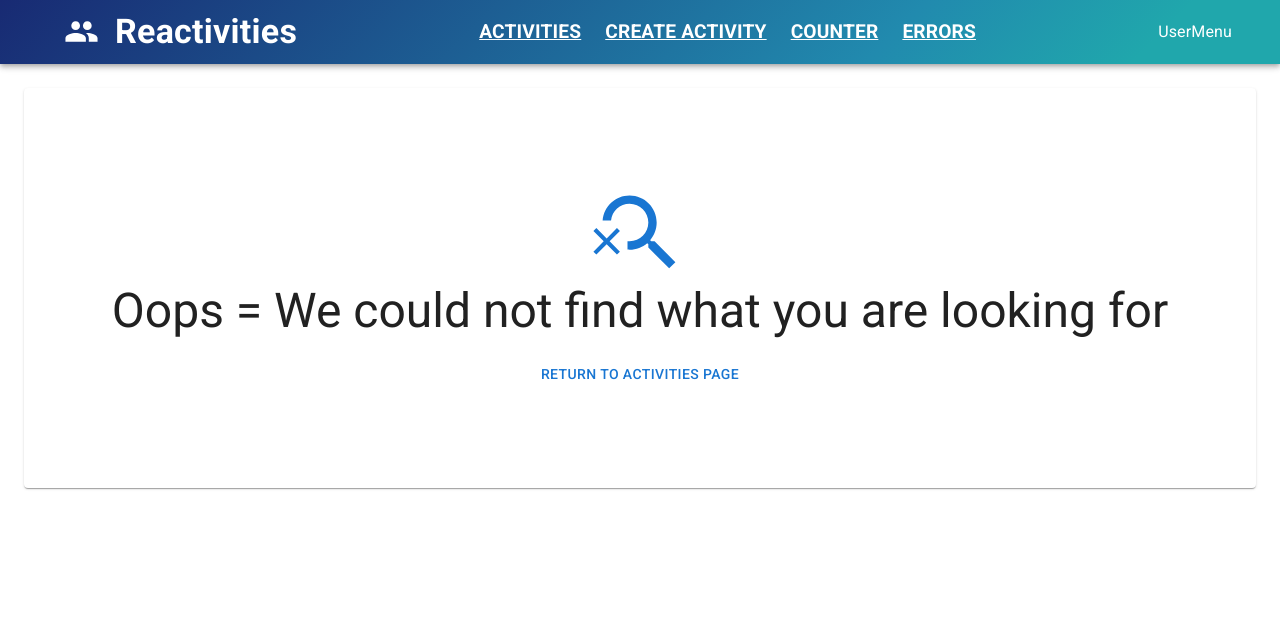
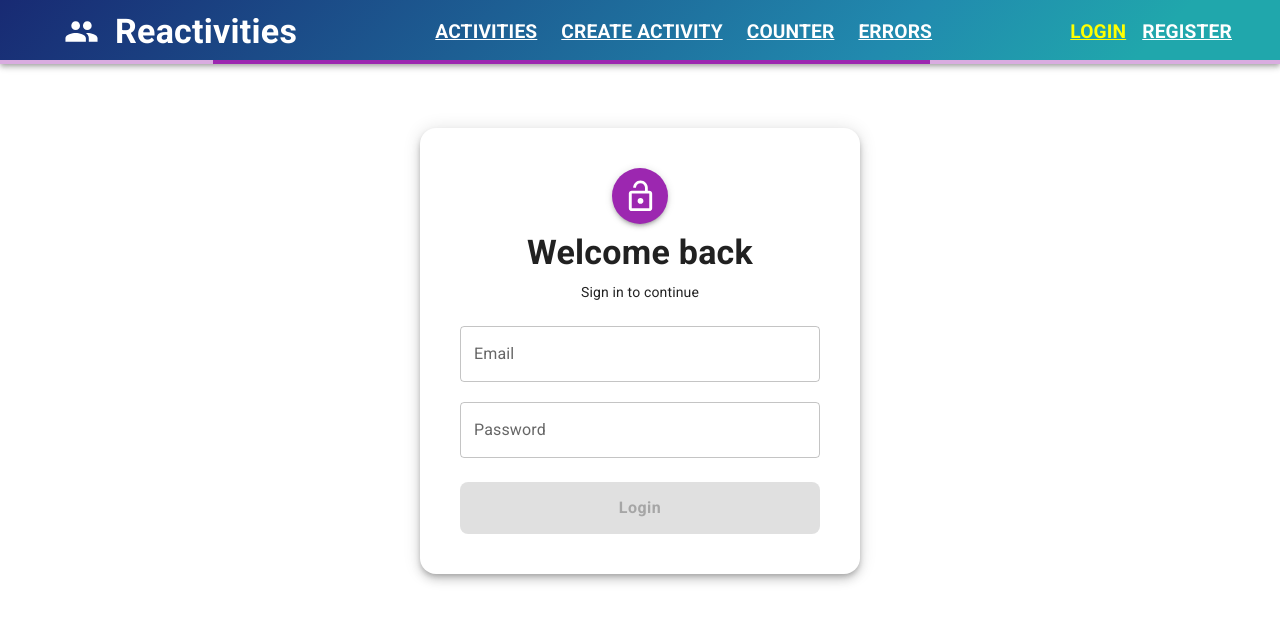
Before and after one commit to ShehabFekry1996/Reactivities, a React (Vite) app: page /login in a window 1280 px wide. Before the commit this address led to /not-found. Shown: the top 622 px of the page. Built offline with nearby package versions, Linux system fonts and the light colour scheme; no server answers.

Commit message:
Add login

```diff
--- a/src/app/layout/NavBar.tsx
+++ b/src/app/layout/NavBar.tsx
@@ -4,11 +4,13 @@ import { NavLink } from "react-router";
 import MenuItemLink from "../shared/components/MenuItemLink";
 import { useStore } from "../../lib/stores/useStore";
 import { Observer } from "mobx-react-lite";
+import { useAccounts } from "../../lib/types/hooks/useAccounts";
 
 
 
 export default function NavBar() {
   const {uiStore} = useStore();
+  const {currentUser} = useAccounts();
   return (
     <Box sx={{ flexGrow: 1 }}>
       <AppBar
@@ -30,9 +32,15 @@ export default function NavBar() {
               <MenuItemLink to='/counter'>Counter</MenuItemLink>
               <MenuItemLink to='/errors'>Errors</MenuItemLink>
             </Box>
-            <Box>
-            UserMenu
-            </Box>
+              <Box sx={{display:'flex',alignItems:'center',gap:2}}>
+                {currentUser ?
+                 (<Typography> Welcome {currentUser.displayName}</Typography>):
+                 (<>
+                    <MenuItemLink to='/login'>Login</MenuItemLink>
+                    <MenuItemLink to='/register'>Register</MenuItemLink>
+
+                 </>)}
+              </Box>
           </Toolbar>
         </Container>
         <Observer>
--- a/src/app/layout/router/Routes.tsx
+++ b/src/app/layout/router/Routes.tsx
@@ -8,6 +8,7 @@ import Counter from "../../../features/counter/Counter";
 import NotFound from "../../../features/errors/NotFound";
 import TestErrors from "../../../features/errors/TestErrors";
 import ServerError from "../../../features/errors/ServerError";
+import LoginForm from "../../../features/accounts/LoginForm";
 
 export const router = createBrowserRouter([
   {
@@ -23,8 +24,10 @@ export const router = createBrowserRouter([
         {path: 'errors',element: <TestErrors/>},
         {path: 'not-found',element: <NotFound/>},
         {path: 'server-error',element: <ServerError/>},
+        {path: 'login',element: <LoginForm/>},
         {path: '*',element: <Navigate replace to={"/not-found"}/>},
         //if the page isn't found you're navigated to not found page
+
     ]
   }
 ]);
--- /dev/null
+++ b/src/features/accounts/LoginForm.tsx
@@ -0,0 +1,94 @@
+import { zodResolver } from "@hookform/resolvers/zod";
+import { loginSchema, type LoginSchema } from "../../lib/schemas/loginSchema";
+import { useAccounts } from "../../lib/types/hooks/useAccounts";
+import { useForm } from "react-hook-form";
+import { Avatar, Box, Button, Paper, Typography } from "@mui/material";
+import { LockOpen } from "@mui/icons-material";
+import TextInput from "../../app/shared/components/TextInput";
+
+export default function LoginForm() {
+  const { loginUser } = useAccounts();
+  const {
+    control,
+    handleSubmit,
+    formState: { isValid, isSubmitting },
+  } = useForm<LoginSchema>({
+    mode: "onTouched",
+    resolver: zodResolver(loginSchema),
+  });
+
+  const onSubmit = async (data: LoginSchema) => {
+    await loginUser.mutateAsync(data);
+  };
+
+  return (
+    <Paper
+      component="form"
+      onSubmit={handleSubmit(onSubmit)}
+      elevation={6}
+      sx={{
+        p: { xs: 3, sm: 5 },
+        mt: 8,
+        mx: "auto",
+        maxWidth: 440,
+        borderRadius: 4,
+        display: "flex",
+        flexDirection: "column",
+        gap: 3,
+      }}
+    >
+      <Box
+        sx={{
+          display: "flex",
+          flexDirection: "column",
+          alignItems: "center",
+          gap: 1,
+        }}
+      >
+        <Avatar
+          sx={{
+            bgcolor: "secondary.main",
+            width: 56,
+            height: 56,
+            boxShadow: 3,
+          }}
+        >
+          <LockOpen fontSize="large" />
+        </Avatar>
+        <Typography variant="h4" sx={{ fontWeight: 700 }}>
+          Welcome back
+        </Typography>
+        <Typography variant="body2" color="text.secondary">
+          Sign in to continue
+        </Typography>
+      </Box>
+
+      <Box sx={{ display: "flex", flexDirection: "column", gap: 2.5 }}>
+        <TextInput label="Email" name="email" type="email" control={control} />
+        <TextInput
+          label="Password"
+          name="password"
+          type="password"
+          control={control}
+        />
+      </Box>
+
+      <Button
+        type="submit"
+        variant="contained"
+        size="large"
+        fullWidth
+        disabled={!isValid || isSubmitting}
+        sx={{
+          py: 1.5,
+          borderRadius: 2,
+          fontWeight: 600,
+          textTransform: "none",
+          fontSize: "1rem",
+        }}
+      >
+        {isSubmitting ? "Signing in..." : "Login"}
+      </Button>
+    </Paper>
+  );
+}
--- a/src/lib/api/agent.ts
+++ b/src/lib/api/agent.ts
@@ -9,7 +9,8 @@ import { router } from "../../app/layout/router/Routes";
 
 
     const agent = axios.create({
-    baseURL: import.meta.env.VITE_API_URL
+    baseURL: import.meta.env.VITE_API_URL,
+    withCredentials: true
   });
 
 agent.interceptors.request.use(config => {
--- /dev/null
+++ b/src/lib/schemas/loginSchema.ts
@@ -0,0 +1,9 @@
+import z from "zod";
+
+export const loginSchema =  z.object({
+    email: z.string().email({message:'Invalid email address'}),
+    password: z.string().min(6,{message:'Password must be at least 6 characters'})
+})
+
+
+export type LoginSchema = z.infer<typeof loginSchema>
--- /dev/null
+++ b/src/lib/types/hooks/useAccounts.ts
@@ -0,0 +1,44 @@
+import { useMutation, useQuery, useQueryClient } from "@tanstack/react-query"
+import type { LoginSchema } from "../../schemas/loginSchema"
+import agent from "../../api/agent"
+import type { User } from "..";
+import { useNavigate } from "react-router";
+
+export const useAccounts = () => {
+    const queryClient = useQueryClient();
+    const navigate = useNavigate();
+    const loginUser = useMutation({
+        mutationFn: async (creds: LoginSchema) => {
+            await agent.post('/login?useCookies=true', creds);
+        },
+        onSuccess: async() => {
+            queryClient.invalidateQueries({queryKey:['user']});
+            await navigate('/activities');
+        }
+    });
+
+
+    const logoutUser = useMutation({
+        mutationFn: async () => {
+            await agent.post('/logout');
+        },
+        onSuccess: () => {
+            queryClient.removeQueries({queryKey:['user']});
+            navigate('/');
+        }
+    });
+
+    const {data: currentUser} = useQuery({
+        queryKey:['user'],
+        queryFn: async ()=> {
+            const response = await agent.get<User>('/account/user-info');
+            return response.data;
+        },
+        enabled: !queryClient.getQueryData(['user'])
+    })
+    return{
+        loginUser
+        ,logoutUser
+        ,currentUser
+    }
+}
```
Also changed, not shown: src/app/layout/UserMenu.tsx (added, +30 -0 lines), src/lib/types/index.d.ts (+7 -0 lines).
